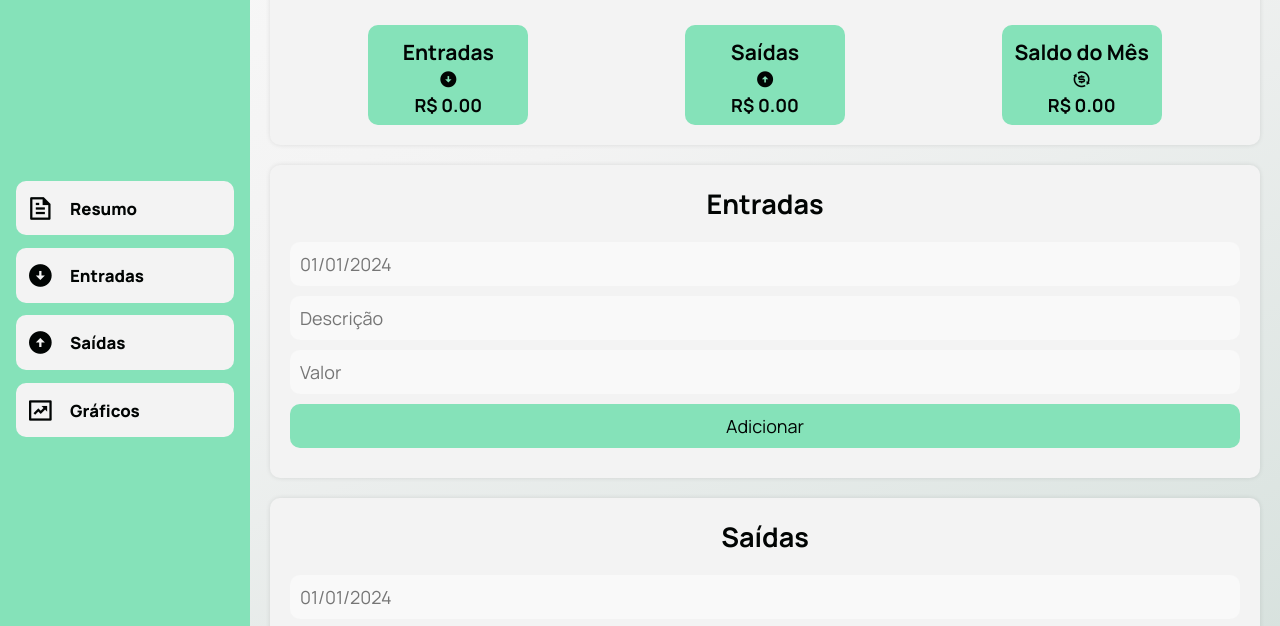
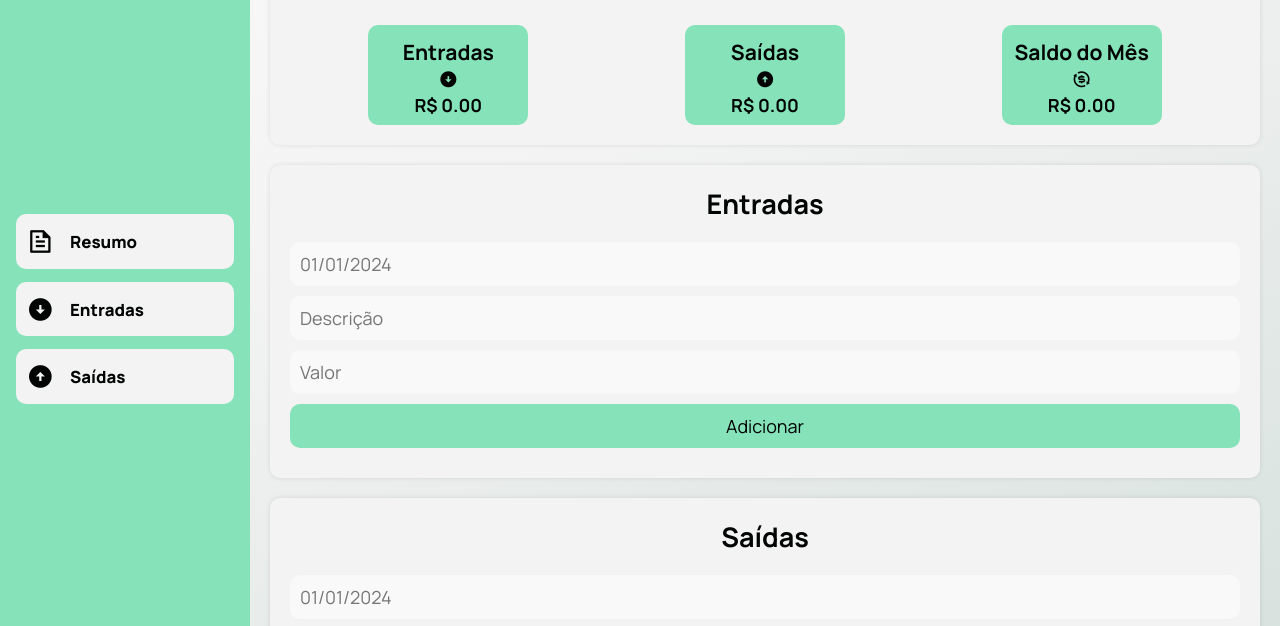
Before and after one commit to di0gosilva/site-controle-financeiro, a plain HTML site: page pagina-principal.html in a window 1280 px wide. Shown: the part 82-708 px from the top of the page. Drawn offline with nearby package versions, Linux system fonts and the light colour scheme.

Commit message:
alterei a barra lateral

```diff
--- a/pagina-principal.html
+++ b/pagina-principal.html
@@ -24,7 +24,7 @@
             <a href="#resumo"><i class="ri-file-text-line"></i><span class="span-resumo">Resumo</span></a>
             <a href="#add-entrada"><i class="ri-arrow-down-circle-fill"></i> <span class="span-entradas">Entradas</span></a>
             <a href="#add-despesa"><i class="ri-arrow-up-circle-fill"></i> <span class="span-saidas">Saídas</span></a>
-            <a href="#graficos"><i class="ri-funds-box-line"></i> <span class="span-graficos">Gráficos</span></a>
+            <!-- <a href="#graficos"><i class="ri-funds-box-line"></i> <span class="span-graficos">Gráficos</span></a> -->
         </nav>
 
         <div class="user">
```
